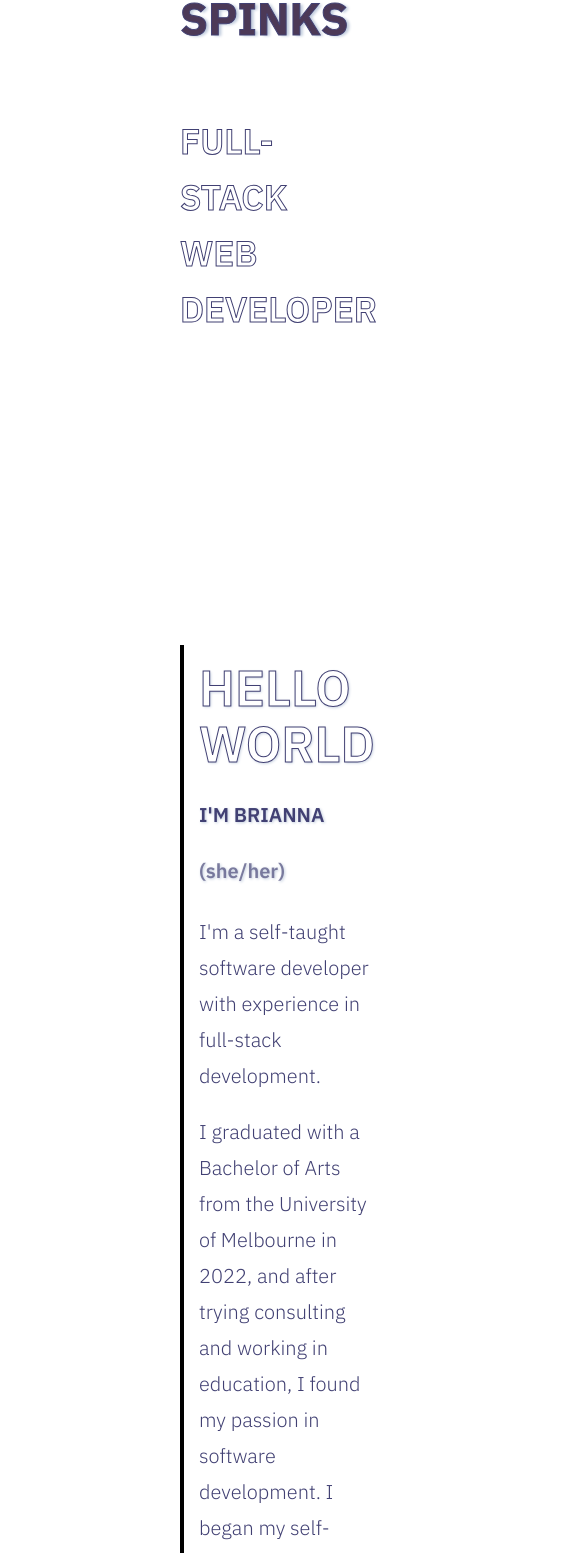
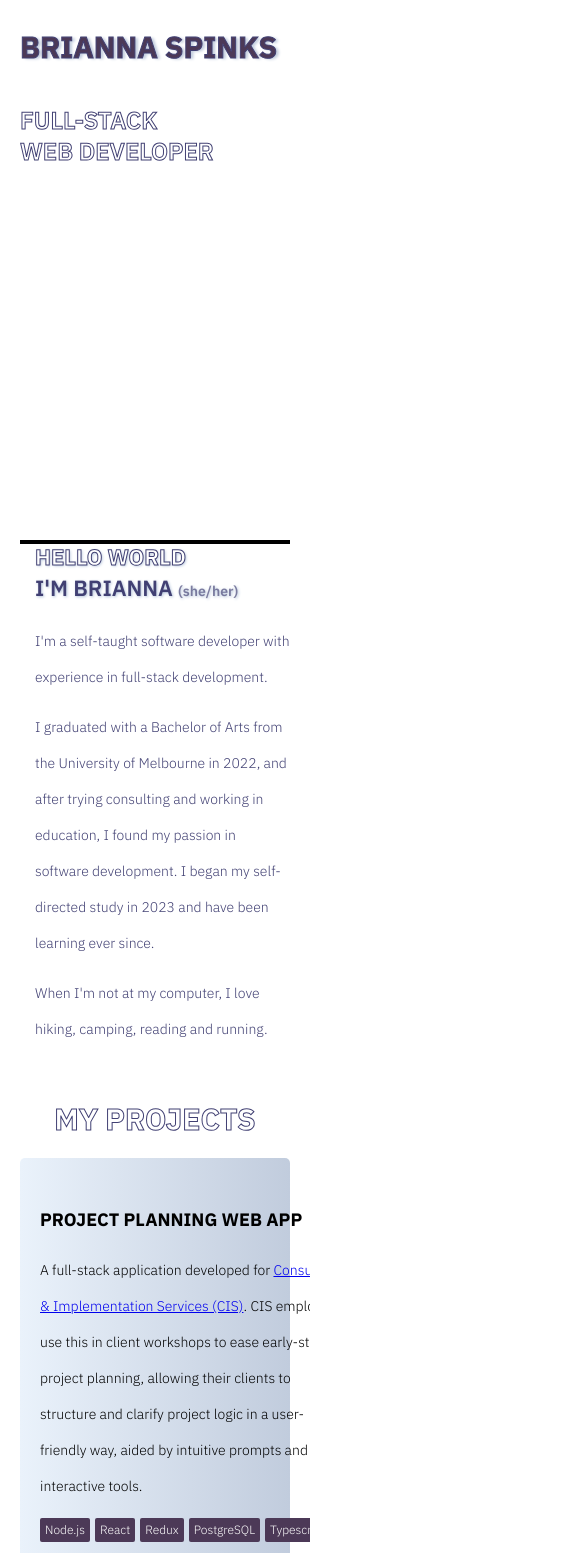
Before and after one commit to definitelynotarob0t/portfolio, a Next.js app: page / in a window 390 px wide. Shown: the part 410-1963 px from the top of the page, 585 px wide, since content can reach past the window. Built offline with nearby package versions, Linux system fonts and the light colour scheme.

Commit message:
Added README and added display for mobile phones

```diff
--- a/src/app/page.tsx
+++ b/src/app/page.tsx
@@ -44,7 +44,7 @@ export default function Home() {
   return (
     <div>
       <Header scrollToSection={scrollToSection} />
-      <div style={{margin: "50px 180px"}}>
+      <div>
         <Title />
         <div ref={aboutMeRef} style={{scrollMarginTop: '60px'}}><AboutMe /></div>
         <div ref={projectsRef} ><Projects /></div>
@@ -52,7 +52,6 @@ export default function Home() {
         <CertificatesLinks />
         <div ref={contactMeRef} style={{scrollMarginTop: '40px'}}><ContactMe /></div>
       </div>
-      < div style={{height: "60px"}}></div>
     </div>
   );
 }
--- a/src/app/styles.css
+++ b/src/app/styles.css
@@ -1,7 +1,5 @@
 
-body {
-    /* background: linear-gradient(90deg, rgb(242, 246, 247) 0%, rgb(193, 204, 221) 100%);  */
-    /* background: linear-gradient(225deg, hsla(39, 27%, 90%, 1) 0%, hsla(208, 71%, 89%, 1) 100%); */
+body, html {
     background: white;
     display: flex;
     flex-direction: column;
@@ -12,6 +10,7 @@ body {
     line-height: 36px;
     padding: 0;
     margin: 0;
+    width: 100vw;
 }
 
 
@@ -45,10 +44,10 @@ div {
 
 .section {
     height: 100vh;
-    margin-bottom: 100px;
     display: flex;
     flex-direction: column;
     justify-content: center;
+    margin: 50px 180px 100px 180px;
 }
 
 
@@ -58,7 +57,7 @@ header {
     position: relative;
     top: 0 ;
     left: 0;
-    width: 100vw;
+    width: 100%;
     background: linear-gradient(90deg, rgb(234, 242, 251) 0%, rgb(193, 204, 221) 100%);
     padding: 5px;
     z-index: 1000;
@@ -69,9 +68,11 @@ nav ul {
     display: flex;
     list-style: none;
     gap: 50px;
+    margin: 5px 50px 5px 0px;
     justify-content: flex-end;
-    margin: 5px 50px 5px 0px;
+
 }
+
 
 nav ul li button {
     background: none;
@@ -86,59 +87,32 @@ nav ul li button:hover {
 text-decoration: underline;
 }
 
-/* Footer  */
-
-footer {
-    position: relative;
-    bottom: 0 ;
-    left: 0;
-    width: 100vw;
-    background: linear-gradient(90deg, rgb(234, 242, 251) 0%, rgb(193, 204, 221) 100%);
-    padding: 5px;
-    margin: 0
-
-}
 /* Title page */
 .my-name {
-    text-align: left;
     text-shadow: 3px 1px 3px rgb(193, 204, 221);
     color: rgb(76, 57, 87);
+    text-align: left;
 }
 
 .title-description {
     text-align: left;
 }
 
-/* About Me page */
+
+/* ABOUT ME PAGE */
 .about-me-container {
     display: flex;
     opacity: 0; /* Initially hidden */
     transform: translateX(-20px); /* Slightly move down */
     transition: opacity 1.5s ease, transform 1.5s ease;
-    margin-bottom: 100px;
+    margin: 50px 180px 100px 180px;
+
 }
 
 .about-me-container.fade-in {
-    opacity: 1; /* Fade-in */
-    transform: translateY(0); /* Move to original position */
+    opacity: 1;
+    transform: translateX(0); /* Move to original position */
 }
-
-.about-me-image {
-    flex-basis: 50%;
-    border-radius: 10px;
-    box-shadow: 0 4px 10px rgba(0, 0, 0, 0.2); /* Add subtle shadow */
-}
-
-.about-me-header {
-    margin-top: 15px;
-    margin-bottom: 15px;
-    text-align: left;
-    flex-basis: 50%;
-    text-shadow: 1px 1px 3px rgb(193, 204, 221);
-    font-weight: 600;
-    line-height: 56px;
-}
-
 
 
 .about-me-text {
@@ -148,20 +122,28 @@ footer {
     color: rgb(65, 64, 115);
 }
 
-
-.about-me-text h4 {
-    margin-top: 10px;
-    font-weight: 500;
+.about-me-header {
+    text-shadow: 1px 1px 3px rgb(179, 195, 218);
+    font-weight: 600;
 }
 
-.about-me-text p {
-    margin-top: 10px;
+.about-me-header h1 {
+    font-size: 60px;
+    text-align: left;
+    margin: 20px 0 20px 0;
 }
+
+.about-me-header div {
+    text-align: left;
+    font-size: 40px;
+}
+
+
 
 /* Projects page */
 
 .projects {
-    margin-bottom: 100px;
+    margin: 50px 180px 100px 180px;
     display: flex;
     flex-direction: column;
     justify-content: center;
@@ -198,7 +180,7 @@ footer {
 }
 
 .project-text h4 {
-    margin-bottom: 0s;
+    margin-bottom: 0px;
 }
 
 .project-text h4,
@@ -212,6 +194,7 @@ footer {
     transition: opacity 2s ease, transform 1.5s ease;
     text-align: left;
     flex-basis: 50%;
+    padding-bottom: 10px;
 }
 
 .project-text.fade-in {
@@ -263,6 +246,8 @@ footer {
     display: grid;
     grid-template-columns: repeat(6, 2fr);
     gap: 20px;
+    margin: 50px 180px;
+
 }
 
 .skill {
@@ -294,6 +279,8 @@ footer {
     display: grid;
     grid-template-columns: repeat(5, 1fr);
     gap: 10px;
+    margin: 50px 180px;
+
 }
 
 .certificate-item {
@@ -313,8 +300,10 @@ footer {
 
 .contact-container {
     background: linear-gradient(90deg, rgb(234, 242, 251) 0%, rgb(193, 204, 221) 100%);
-    margin-top: 90px;
+    margin: 90px 180px 90px 180px;
     border-radius: 5px;
+    display: flex;
+    justify-content: space-around;
 }
 
 .contact-form {
@@ -354,7 +343,8 @@ footer {
     border-radius: 5px;
 }
 
-.contact-form input, textarea {
+.contact-form input,
+.contact-form textarea {
     width: 400px;
     padding: 20px;
 }
@@ -373,3 +363,119 @@ textarea {
 .github-link:hover {
     transform: scale(1.2);
 }
+
+
+/* Mobile-specific styles */
+@media only screen and (max-width: 768px) {
+
+    header {
+        padding: 10px;
+    }
+
+    nav ul {
+        gap: 5px;
+        margin-right: 0;
+    }
+
+    h1 {
+        font-size: 30px;
+        line-height: 1.2;
+    }
+
+    h2 {
+        font-size: 24px;
+        line-height: 1.3;
+    }
+
+    h4 {
+        font-size: 18px;
+    }
+
+    p {
+        font-size: 14px;
+    }
+
+    .about-me-container {
+        display: flex;
+        flex-direction: column;
+    }
+    .about-me-header h1,
+    .about-me-header div {
+        font-size: 22px;
+        margin: 0;
+    }
+    .about-me-header div p {
+        font-size: 14px !important;
+    }
+
+    .contact-container {
+        display: flex;
+        flex-direction: column !important;
+    }
+
+    .contact-text, .contact-form {
+        padding: 20px
+    }
+
+    .contact-form label, .contact-form input, .contact-form textarea {
+        border: 0;
+        padding: 10px;
+    }
+
+    .contact-form button {
+        width: 100%;
+    }
+
+    .project-row {
+        flex-direction: column;
+        align-items: flex-start;
+        padding: 20px;
+    }
+
+    .project-image, .project-text {
+        margin-right: 0;
+    }
+
+    /* Skills grid */
+    .skills-grid {
+        grid-template-columns: repeat(3, 1fr);
+        gap: 10px;
+    }
+
+    .skill svg {
+        height: 30px;
+        width: 30px;
+    }
+
+    .skill p,
+    .certificate-item{
+        font-size: 12px;
+    }
+
+    .certificate-item img {
+        height: 60px !important;
+        width: 60px !important;
+    }
+
+    .certificates-grid {
+        grid-template-columns: repeat(3, 1fr);
+    }
+
+    .contact-container {
+        height: 100%;
+    }
+
+    .section,
+    .about-me-container,
+    .projects,
+    .skills-grid,
+    .certificates-grid,
+    .contact-container {
+        margin: 20px 20px;
+    }
+
+    body, html {
+        max-width: calc(100% - 40px);
+        overflow-x: hidden;
+    }
+}
--- a/src/pages/components/AboutMe.tsx
+++ b/src/pages/components/AboutMe.tsx
@@ -34,22 +34,18 @@ const AboutMe = () => {
     return (
         <div  ref={targetRef} className={`about-me-container ${isVisible ? "fade-in" : ""}`}>
             <div style={{ flexBasis: '50%', border: '2px solid black'}} />
-            <div className="about-me-text">
-                <h2 className="about-me-header" style={{fontSize: '50px'}}> Hello WORLD <br /> </h2>
-                <div className="about-me-header">I'M BRIANNA <p style={{fontSize: '20px', display: 'inline', color: "rgba(65, 64, 115, 0.656)"}}>(she/her)</p></div>
+            <div className="about-me-text" >
+            <div className="about-me-header">
+                <h1>Hello WORLD <br /></h1>
+                <div >I'M BRIANNA <p style={{fontSize: '20px', display: 'inline', color: "rgba(65, 64, 115, 0.656)"}}>(she/her)</p> </div>
+            </div >
               <p > I'm a self-taught software developer with experience in full-stack development. </p>
               <p>
                   I graduated with a Bachelor of Arts from the University of Melbourne in 2022, and after trying consulting and working in education, I found my passion in software development.
                   I began my self-directed study in 2023 and have been learning ever since.
               </p>
               <p> When I'm not at my computer, I love hiking, camping, reading and running.  </p>
-                {/* <div style={{display: 'flex', justifyContent: 'space-between'}}>
-                    <img src="/images/IMG_1442_Original.jpg" width="250"/>
-                    <img src="/images/IMG_3420.jpg" width="250"/>
-                    <img src="/images/IMG_7464.jpg" width="250"/>
-                </div> */}
             </div>
-
           </div>
     )
 }
--- a/src/pages/components/ContactMe.tsx
+++ b/src/pages/components/ContactMe.tsx
@@ -46,7 +46,6 @@ const ContactMe = () => {
 
     return (
         <div className="contact-container">
-            <div style={{display: 'flex'}}>
             <div className="contact-text">
                 <h2 style={{textAlign: 'left', margin: '0'}}> Contact me </h2>
                 <p style={{margin: '0'}}>
@@ -58,7 +57,7 @@ const ContactMe = () => {
                     <a href="https://github.com/definitelynotarob0t" className="github-link">< FaGithub size={20} /></a>
                 </p>
             </div>
-                    <div >
+            <div>
             <form onSubmit={handleSubmit} className="contact-form">
                 <label>
                     <input
@@ -91,9 +90,8 @@ const ContactMe = () => {
                 </label>
                 <button type="submit">Send</button>
             </form>
+            </div>
             {status && <p>{status}</p>}
-                </div>
-            </div>
 
         </div>
 
--- a/src/pages/components/Projects.tsx
+++ b/src/pages/components/Projects.tsx
@@ -46,10 +46,10 @@ const Projects = () => {
                 <div className="project-row" ref={(el) => { targetRefs.current[0] = el} }>
                     <div className={`project-image ${visibility[0] ? "fade-in" : ""}`} />
                     <div className={`project-text ${visibility[0] ? "fade-in" : ""}`}>
-                        <h4>Project line of sight mapper</h4>
+                        <h4>Project planning web app</h4>
                         <p>A full-stack application developed for <a href="https://consultingis.com.au/" target="_blank" >Consulting & Implementation Services (CIS)</a>.
-                        CIS employees use this in client workshops for early-stage program planning, to help clarify projects' lines-of-sight.
-                        It implements user authentication and database hosting.</p>
+                        CIS employees use this in client workshops to ease early-stage project planning, allowing their clients to structure and clarify project logic in a user-friendly way, aided by intuitive prompts and interactive tools.
+                        </p>
                         <div className="project-tools-line">
                           <span className="project-tool-box">Node.js </span>
                           <span className="project-tool-box">React </span>
@@ -67,15 +67,14 @@ const Projects = () => {
                     <Image
                       src="/images/Dalle-robot-b.webp"
                       alt="Robotic arm extracting data from web pages, surrounded by code"
-                      width={500}
-                      height={500}
+                      width={400}
+                      height={400}
                       className={`project-image ${visibility[1] ? "fade-in" : ""}`}
                     />
                     <div className={`project-text ${visibility[1] ? "fade-in" : ""}`}>
                         <h4>Grant webscrapers</h4>
-                        <p>Developed four webscrapers to scrape three different grant database websites (<a href="https://grantguru.com/au">Grant Guru</a>, <a href="https://www.grants.gov.au/">Grant Connect,</a> and ???) for information on current and upcoming grants.
-                        These were developed for CIS employees to save time on manual research. Each script was made into executables for ease of use.
-                        After scripts are executed, the results are saved to a CSV (which can be viewed in Excel).</p>
+                        <p>Four automated webscrapers to scrape three different grant database websites (<a href="https://grantguru.com/au">Grant Guru</a>, <a href="https://www.grants.gov.au/">Grant Connect,</a> and <a href="https://business.gov.au/grants-and-programs?resultsNum=10">business.gov.au</a>) for information on current and upcoming grants.
+                        After scripts are executed, results are saved to a CSV (which can be viewed in Excel).</p>
                         <div className="project-tools-line">
                           <span className="project-tool-box">Python</span>
                           <span className="project-tool-box">Selenium</span>
@@ -88,7 +87,7 @@ const Projects = () => {
                 <div className="project-row" ref={(el) => {targetRefs.current[2] = el} }>
                     <div className={`project-image ${visibility[2] ? "fade-in" : ""}`} />
                     <div className={`project-text ${visibility[2] ? "fade-in" : ""}`}>
-                        <h4>Portfolio</h4>
+                        <h4>Web portfolio</h4>
                         <p>My portfolio, developed with Next.js, serves as a showcase of my software development journey, featuring the projects I've built and the skills I've acquired.
                         The goal of this project is not only to present my work but also to demonstrate my ability to design, develop, and deploy a modern web application.</p>
                         <div className="project-tools-line">
--- a/src/pages/components/Title.tsx
+++ b/src/pages/components/Title.tsx
@@ -4,7 +4,7 @@ import { useEffect, useState, useRef } from "react";
 
 const Title = () => {
     const targetRef = useRef<HTMLDivElement | null>(null);
-    const fullName = "Brianna Spinks"; // The full name
+    const fullName = "Brianna Spinks";
     const [displayName, setDisplayName] = useState("B_____________"); // Underscores matching the name length
     const [isVisible, setIsVisible] = useState(false);
 
@@ -44,7 +44,7 @@ const Title = () => {
                 if (currentIndex + 1 >= fullName.length) {
                     clearInterval(typingInterval);
                 }
-            }, 150);
+            }, 100);
         }
     }, [isVisible, fullName]);
 
```
Also changed, not shown: 1 other file (tests, documents, lock files or other folders). Lines whose indentation alone changed are shown as unchanged.
